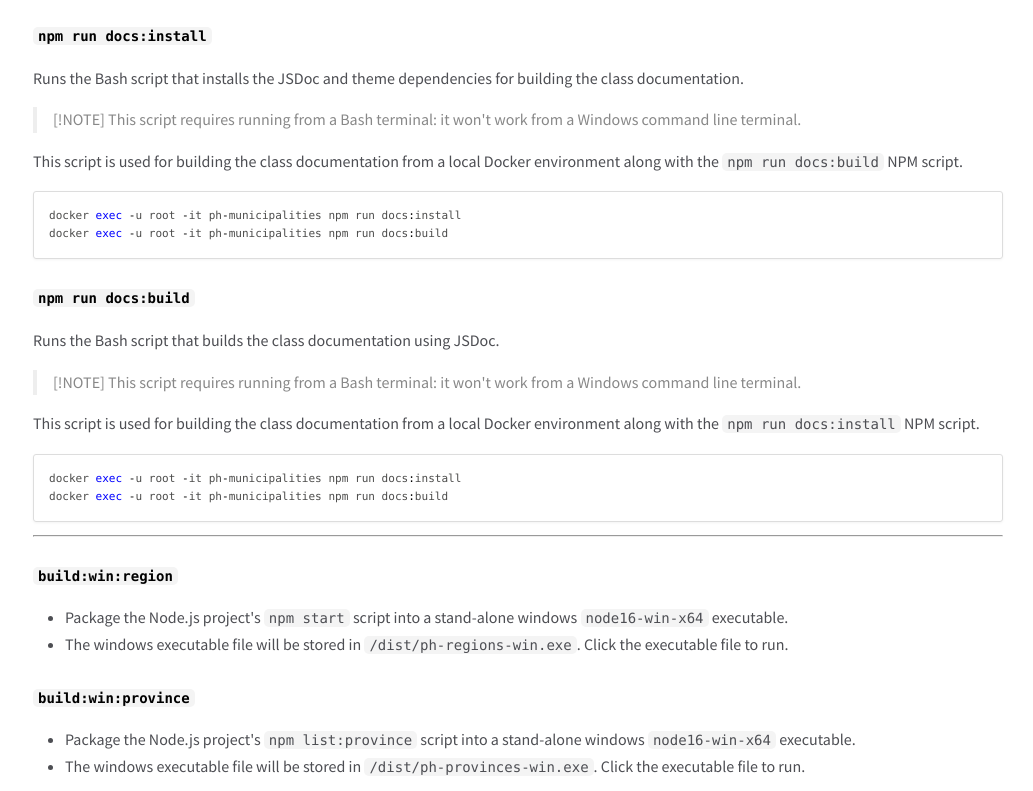
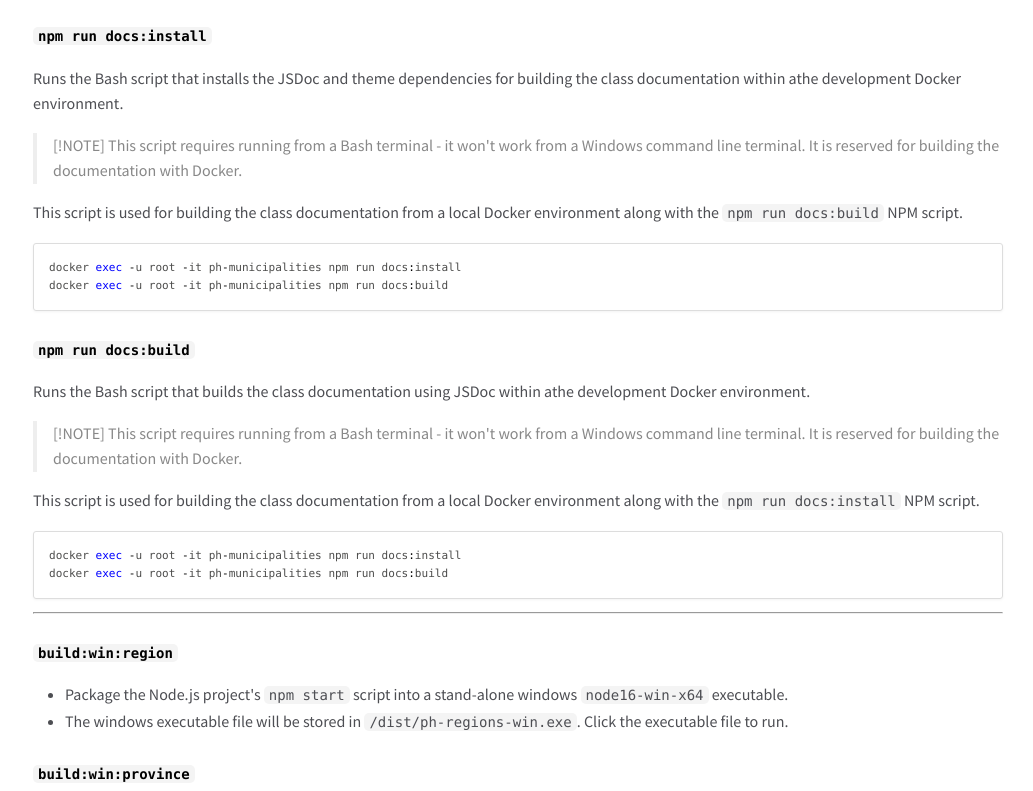
Before and after one commit to ciatph/ph-municipalities, a plain HTML site: page index.html in a window 1280 px wide. Shown: the part 6301-7092 px from the top of the page, without its empty margins (247-1280 px from the left). Drawn offline with nearby package versions, Linux system fonts and the light colour scheme.

Commit message:
deploy: 36f16e5f8666c92ebf6ae8d10c34201fed9e6bf6

```diff
--- a/index.html
+++ b/index.html
@@ -317,20 +317,20 @@ This script requires manual installation of the <code>jsdoc@4.0.3</code>, <code>
 <p>Installing these libraries will update the <code>package.json</code> and <code>package-lock.json</code> files. Take care not to push changes caused by installation.</p>
 </blockquote>
 <h3><code>npm run docs:install</code></h3>
-<p>Runs the Bash script that installs the JSDoc and theme dependencies for building the class documentation.</p>
+<p>Runs the Bash script that installs the JSDoc and theme dependencies for building the class documentation within athe development Docker environment.</p>
 <blockquote>
 <p>[!NOTE]
-This script requires running from a Bash terminal: it won't work from a Windows command line terminal.</p>
+This script requires running from a Bash terminal - it won't work from a Windows command line terminal. It is reserved for building the documentation with Docker.</p>
 </blockquote>
 <p>This script is used for building the class documentation from a local Docker environment along with the <code>npm run docs:build</code> NPM script.</p>
 <pre class="prettyprint source lang-bash"><code>docker exec -u root -it ph-municipalities npm run docs:install
 docker exec -u root -it ph-municipalities npm run docs:build
 </code></pre>
 <h3><code>npm run docs:build</code></h3>
-<p>Runs the Bash script that builds the class documentation using JSDoc.</p>
+<p>Runs the Bash script that builds the class documentation using JSDoc within athe development Docker environment.</p>
 <blockquote>
 <p>[!NOTE]
-This script requires running from a Bash terminal: it won't work from a Windows command line terminal.</p>
+This script requires running from a Bash terminal - it won't work from a Windows command line terminal. It is reserved for building the documentation with Docker.</p>
 </blockquote>
 <p>This script is used for building the class documentation from a local Docker environment along with the <code>npm run docs:install</code> NPM script.</p>
 <pre class="prettyprint source lang-bash"><code>docker exec -u root -it ph-municipalities npm run docs:install
@@ -657,7 +657,7 @@ node dist/province
 <br class="clear">
 
 <footer>
-    Generated by <a href="https://github.com/jsdoc3/jsdoc">JSDoc 4.0.3</a> on Thu Sep 12 2024 14:53:45 GMT+0000 (Coordinated Universal Time) using the Minami theme.
+    Generated by <a href="https://github.com/jsdoc3/jsdoc">JSDoc 4.0.3</a> on Thu Sep 12 2024 15:01:03 GMT+0000 (Coordinated Universal Time) using the Minami theme.
 </footer>
 
 <script>prettyPrint();</script>
```
Also changed, not shown: ColorLog.html (+1 -1 lines), ExcelFactory.html (+1 -1 lines), ExcelFile.html (+1 -1 lines), Schema.html (+1 -1 lines), classes_colorlog_index.js.html (+1 -1 lines), classes_excel_index.js.html (+1 -1 lines), classes_excelfactory_index.js.html (+1 -1 lines), classes_schema_index.js.html (+1 -1 lines), global.html (+1 -1 lines), lib_format_display.js.html (+1 -1 lines), lib_selector.js.html (+1 -1 lines), lib_utils.js.html (+1 -1 lines).
